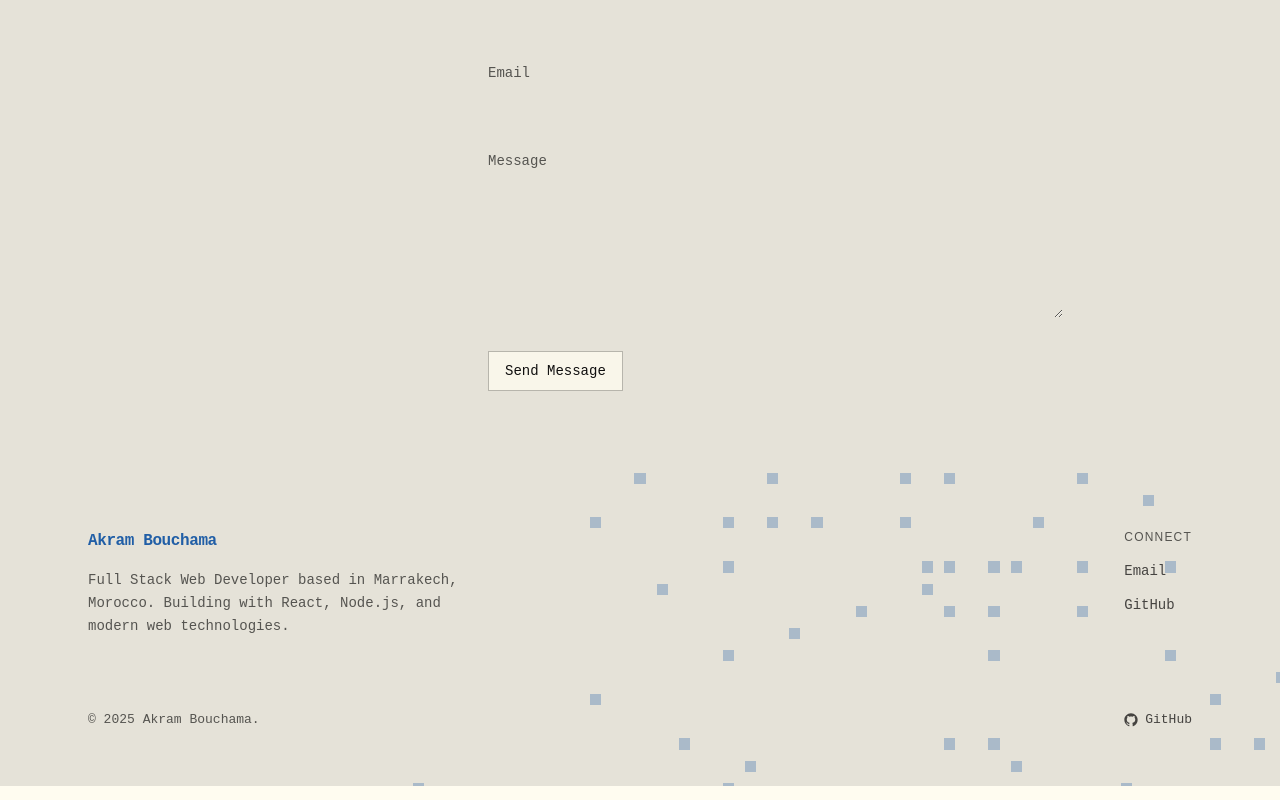
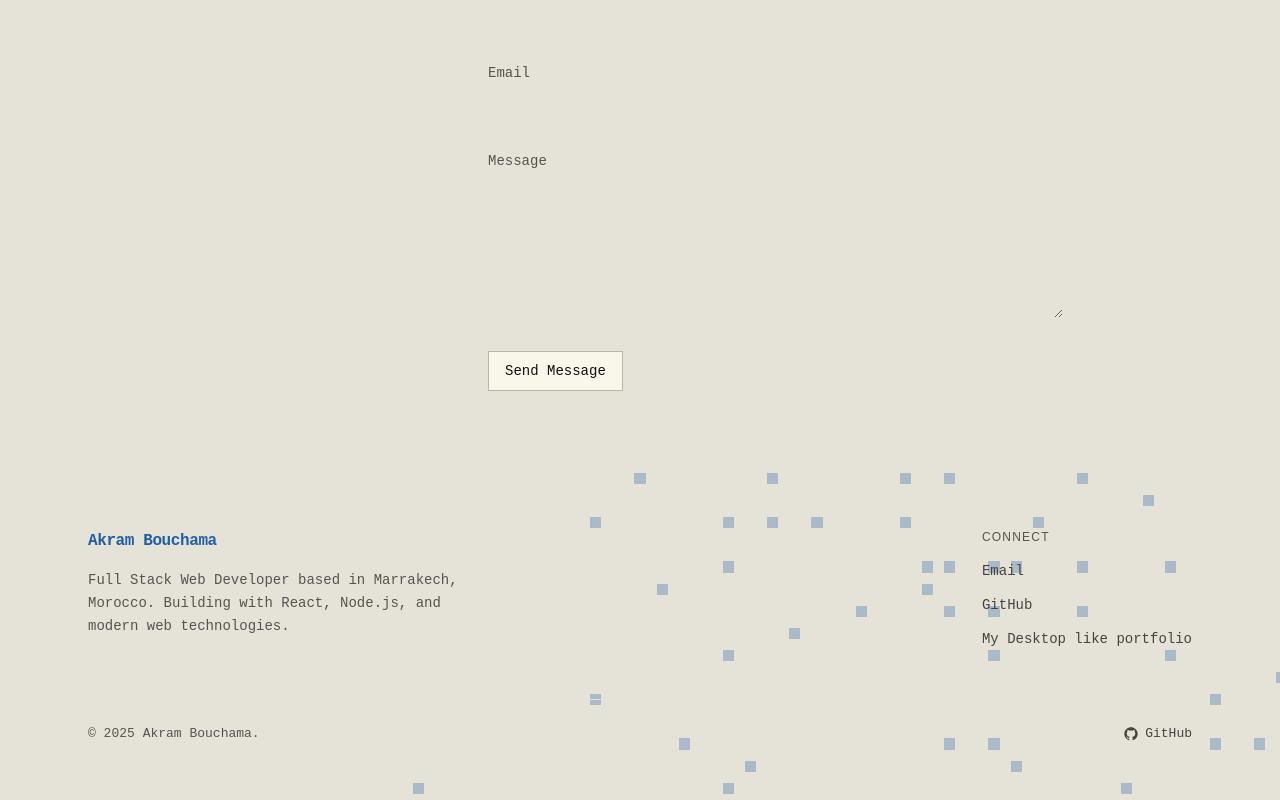
Before and after one commit to bochamaakram/portfolio, a React (Vite) app: page / in a window 1280 px wide. Shown: the part 1675-2475 px from the top of the page. Built offline with nearby package versions, Linux system fonts and the light colour scheme; a web font is replaced by a local one.

Commit message:
feat: add link to desktop-style portfolio in site footer and update HomeContent layout

```diff
--- a/src/components/HomeContent.tsx
+++ b/src/components/HomeContent.tsx
@@ -13,7 +13,7 @@
   ███    ███   ███▐██▄   ▀███████████   ███    ███ ███   ███   ███        ███    ██▄ ███    ███ ███    ███ ███    █▄    ███    ███     ███    ███ ███   ███   ███   ███    ███
   ███    ███   ███ ▀███▄   ███    ███   ███    ███ ███   ███   ███        ███    ███ ███    ███ ███    ███ ███    ███   ███    ███     ███    ███ ███   ███   ███   ███    ███
   ███    █▀    ███   ▀█▀   ███    █▀    ███    █▀   ▀█   ███   █▀       ▄█████████▀   ▀██████▀  ████████▀  ████████▀    ███    █▀      ███    █▀   ▀█   ███   █▀    ███    █▀
-  `
+`
 export function HomePage() {
   const [intro, setIntro] = useState(false)
   const [painted, setPainted] = useState(false)
--- a/src/components/SiteFooter.tsx
+++ b/src/components/SiteFooter.tsx
@@ -64,6 +64,16 @@
                   GitHub
                 </a>
               </li>
+              <li>
+                <a
+                  href="https://www.space.akrambouchama.com/"
+                  target="_blank"
+                  rel="noopener noreferrer"
+                  className={`text-sm ${footerLink}`}
+                >
+                  My Desktop like portfolio
+                </a>
+              </li>
             </ul>
           </nav>
         </div>
```
